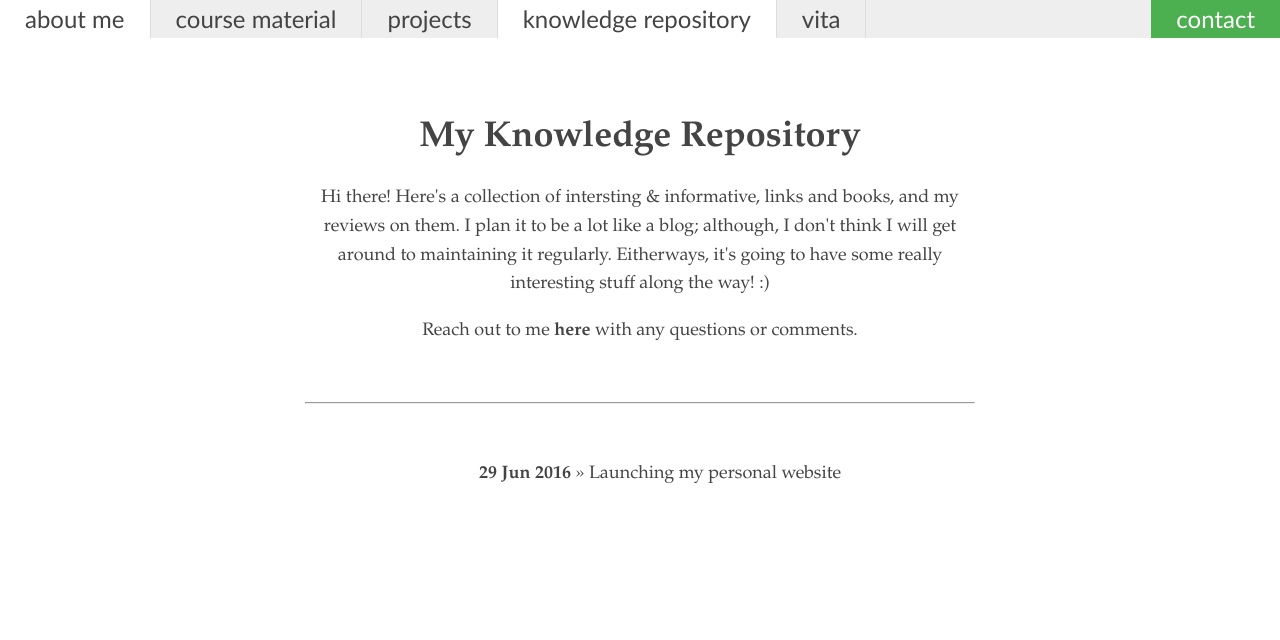
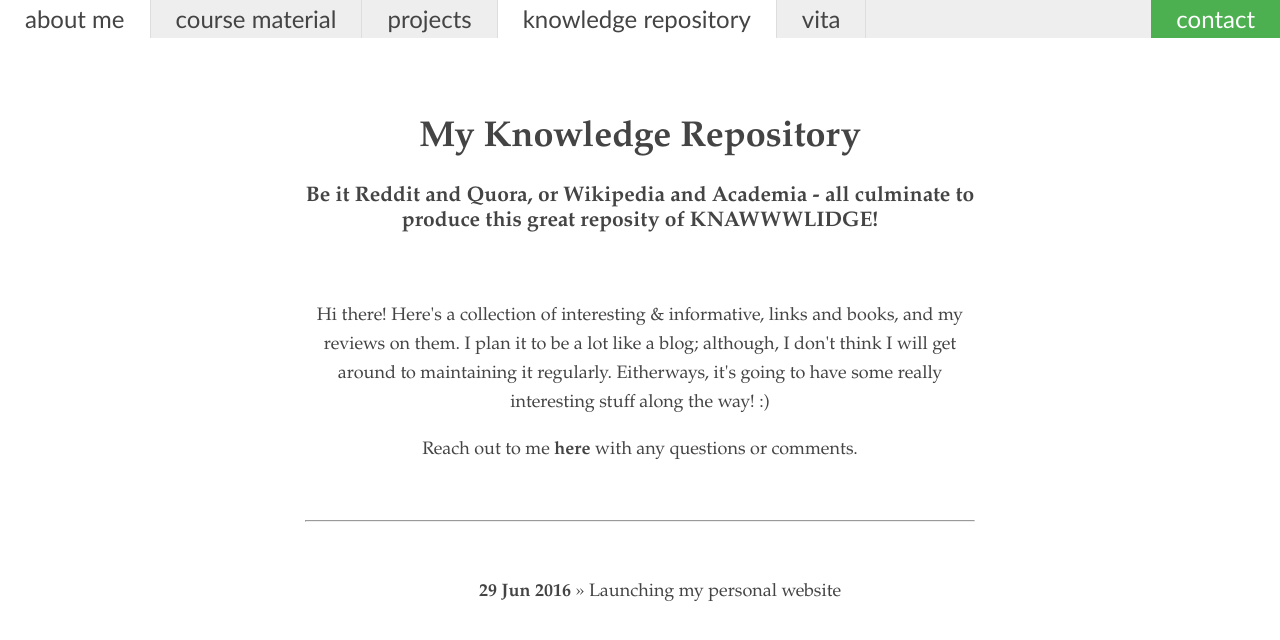
Before and after one commit to akashdeepdeb/akash.github.io, a Jekyll site: the page built from blog/index.html, in a window 1280 px wide. Shown: the top 640 px of the page. Built offline with Jekyll 4.4.1, drawn with Linux system fonts in a browser that asks for light colours.

Commit message:
Update index.html

```diff
--- a/blog/index.html
+++ b/blog/index.html
@@ -18,8 +18,12 @@ title: My Knowledge Repository
 
 <div id = "content">
 	<h1>{{ page.title }}</h1>
+	<h3>
+		Be it Reddit and Quora, or Wikipedia and Academia - all culminate to produce this great reposity of KNAWWWLIDGE!
+	</h3>
+	<br>
 	<p>
-Hi there! Here's a collection of intersting & informative, links and books, and my reviews on them. I plan it to be a lot like a blog; although, I don't think I will get around to maintaining it regularly. Eitherways, it's going to have some really interesting stuff along the way! :)
+Hi there! Here's a collection of interesting & informative, links and books, and my reviews on them. I plan it to be a lot like a blog; although, I don't think I will get around to maintaining it regularly. Eitherways, it's going to have some really interesting stuff along the way! :)
 	</p>
 	<p>
 Reach out to me <a href = "/contact"><b>here</b></a> with any questions or comments.
```
